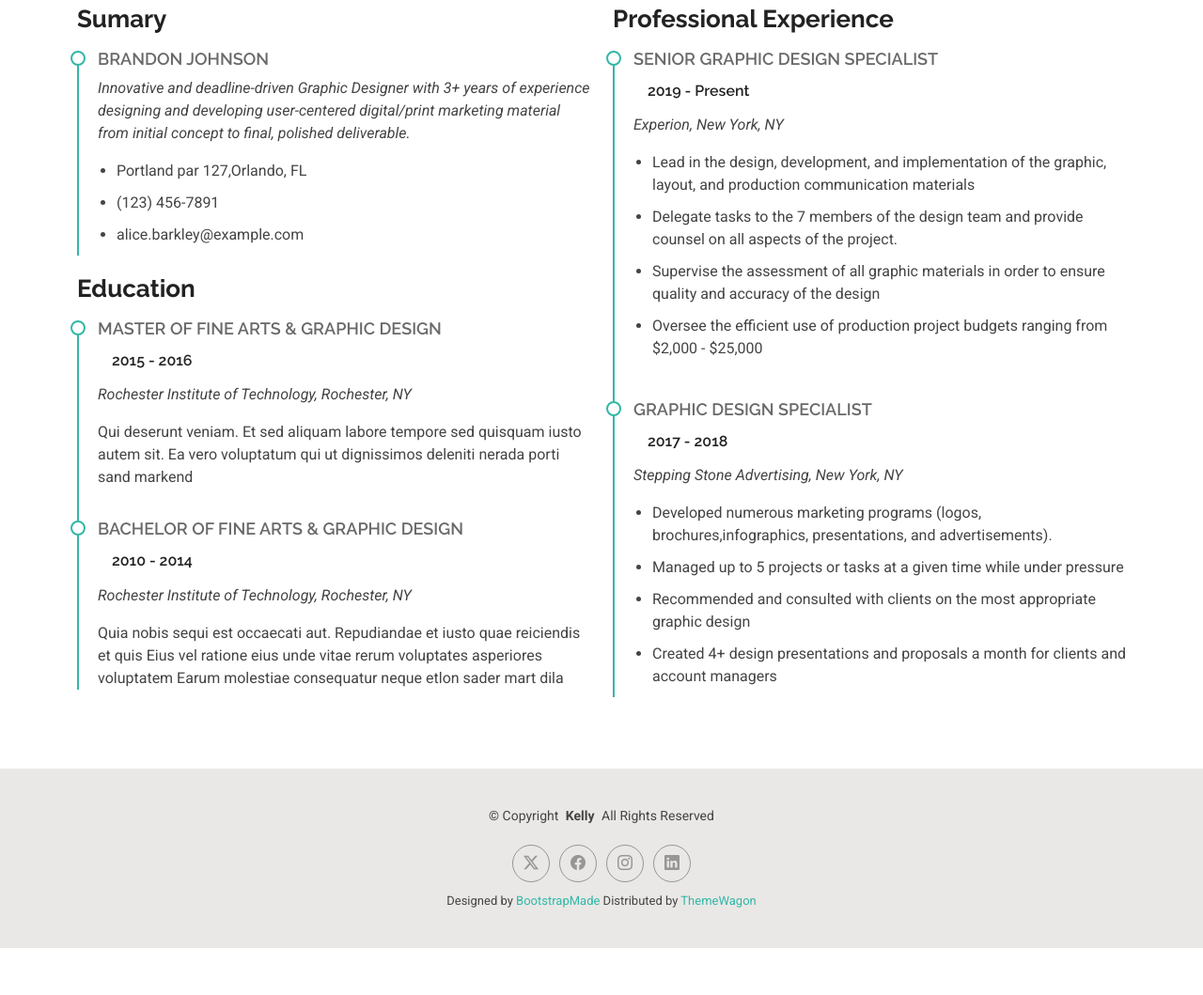
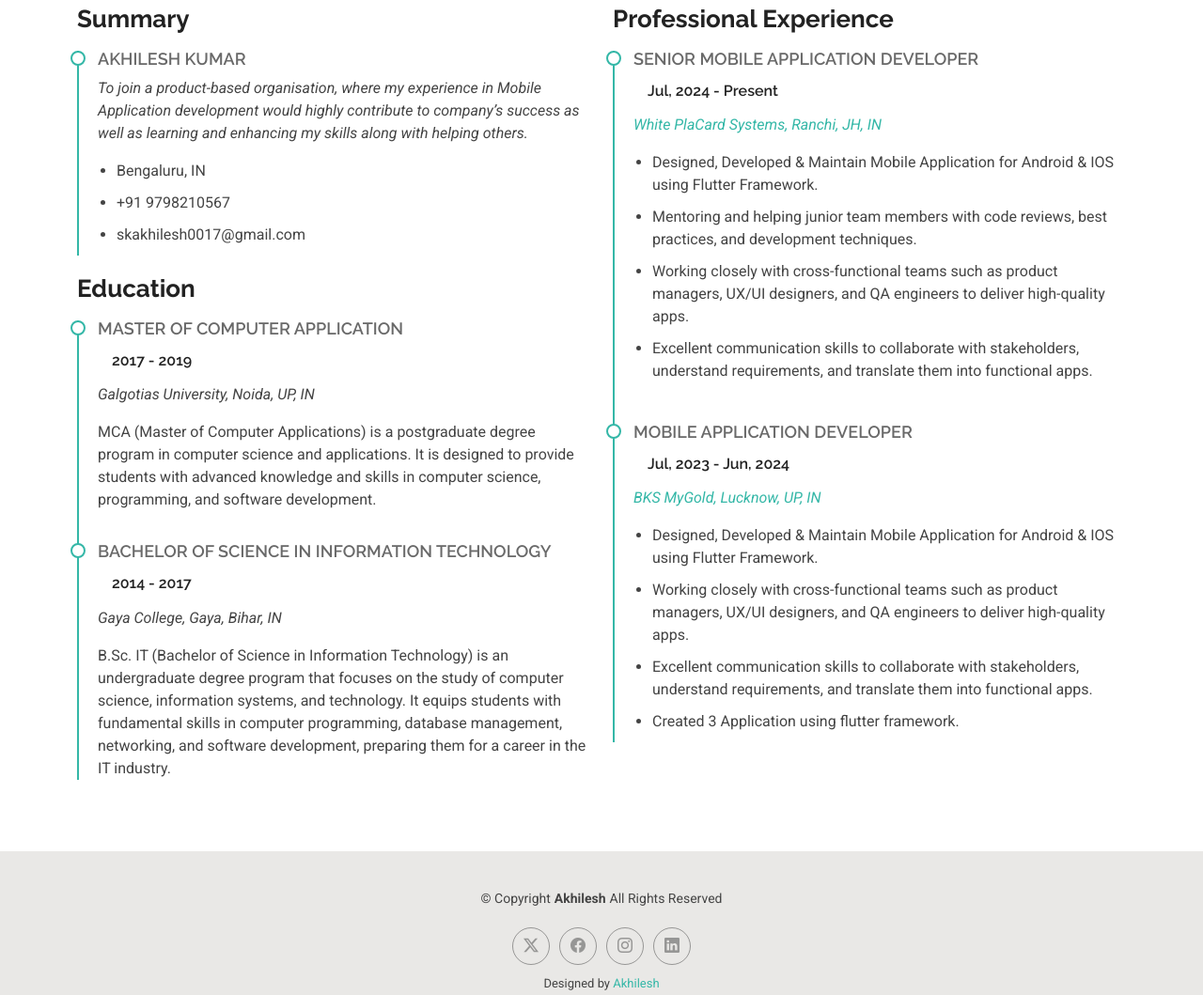
Before and after one commit to igloodev/igloodev.github.io, a plain HTML site: page me/resume.html in a window 1280 px wide. Shown: the part 320-1379 px from the top of the page at 94% size. Before the commit the page ends 1329 px from the top, so only its background shows below. Drawn offline with Linux system fonts and the light colour scheme.

Commit message:
resume added

```diff
--- a/me/about.html
+++ b/me/about.html
@@ -9,7 +9,7 @@
   <meta name="keywords" content="">
 
   <!-- Favicons -->
-  <link href="assets/img/favicon.png" rel="icon">
+<!--  <link href="assets/img/favicon.png" rel="icon">-->
   <link href="assets/img/apple-touch-icon.png" rel="apple-touch-icon">
 
   <!-- Fonts -->
@@ -51,7 +51,7 @@
         <ul>
           <li><a href="index.html">Home</a></li>
           <li><a href="about.html" class="active">About</a></li>
-<!--          <li><a href="resume.html">Resume</a></li>-->
+          <li><a href="resume.html">Resume</a></li>
 <!--          <li><a href="services.html">Services</a></li>-->
 <!--          <li><a href="portfolio.html">Portfolio</a></li>-->
 <!--          <li class="dropdown"><a href="#"><span>Dropdown</span> <i class="bi bi-chevron-down toggle-dropdown"></i></a>-->
@@ -101,7 +101,7 @@
 
         <div class="row gy-4 justify-content-center">
           <div class="col-lg-4">
-            <img src="assets/img/profile-img.jpg" class="img-fluid" alt="">
+            <img src="assets/img/profile-img.png" class="img-fluid" alt="">
           </div>
           <div class="col-lg-8 content">
             <h2>Mobile Application Developer (Native/Hybrid).</h2>
@@ -388,7 +388,7 @@
 
     <div class="container">
       <div class="copyright text-center ">
-        <p>© <span>Copyright</span> <strong class="px-1 sitename">Akhilesh</strong> <span>All
+        <p>© <span>Copyright</span><strong class="px-1 sitename">Akhilesh</strong><span>All
           Rights Reserved<br></span></p>
       </div>
       <div class="social-links d-flex justify-content-center">
@@ -398,10 +398,6 @@
         <a href=""><i class="bi bi-linkedin"></i></a>
       </div>
       <div class="credits">
-        <!-- All the links in the footer should remain intact. -->
-        <!-- You can delete the links only if you've purchased the pro version. -->
-        <!-- Licensing information: https://bootstrapmade.com/license/ -->
-        <!-- Purchase the pro version with working PHP/AJAX contact form: [buy-url] -->
         Designed by <a href="#">Akhilesh</a>
       </div>
     </div>
--- a/me/resume.html
+++ b/me/resume.html
@@ -4,18 +4,19 @@
 <head>
     <meta charset="utf-8">
     <meta content="width=device-width, initial-scale=1.0" name="viewport">
-  <title>Resume - Kelly Bootstrap Template</title>
+    <title>Resume</title>
     <meta name="description" content="">
     <meta name="keywords" content="">
 
     <!-- Favicons -->
-  <link href="assets/img/favicon.png" rel="icon">
+    <!--  <link href="assets/img/favicon.png" rel="icon">-->
     <link href="assets/img/apple-touch-icon.png" rel="apple-touch-icon">
 
     <!-- Fonts -->
     <link href="https://fonts.googleapis.com" rel="preconnect">
     <link href="https://fonts.gstatic.com" rel="preconnect" crossorigin>
-  <link href="https://fonts.googleapis.com/css2?family=Roboto:ital,wght@0,100;0,300;0,400;0,500;0,700;0,900;1,100;1,300;1,400;1,500;1,700;1,900&family=Poppins:ital,wght@0,100;0,200;0,300;0,400;0,500;0,600;0,700;0,800;0,900;1,100;1,200;1,300;1,400;1,500;1,600;1,700;1,800;1,900&family=Raleway:ital,wght@0,100;0,200;0,300;0,400;0,500;0,600;0,700;0,800;0,900;1,100;1,200;1,300;1,400;1,500;1,600;1,700;1,800;1,900&display=swap" rel="stylesheet">
+    <link href="https://fonts.googleapis.com/css2?family=Roboto:ital,wght@0,100;0,300;0,400;0,500;0,700;0,900;1,100;1,300;1,400;1,500;1,700;1,900&family=Poppins:ital,wght@0,100;0,200;0,300;0,400;0,500;0,600;0,700;0,800;0,900;1,100;1,200;1,300;1,400;1,500;1,600;1,700;1,800;1,900&family=Raleway:ital,wght@0,100;0,200;0,300;0,400;0,500;0,600;0,700;0,800;0,900;1,100;1,200;1,300;1,400;1,500;1,600;1,700;1,800;1,900&display=swap"
+          rel="stylesheet">
 
     <!-- Vendor CSS Files -->
     <link href="assets/vendor/bootstrap/css/bootstrap.min.css" rel="stylesheet">
@@ -27,13 +28,6 @@
     <!-- Main CSS File -->
     <link href="assets/css/style.css" rel="stylesheet">
 
-  <!-- =======================================================
-  * Template Name: Kelly
-  * Template URL: https://bootstrapmade.com/kelly-free-bootstrap-cv-resume-html-template/
-  * Updated: Aug 07 2024 with Bootstrap v5.3.3
-  * Author: BootstrapMade.com
-  * License: https://bootstrapmade.com/license/
-  ======================================================== -->
 </head>
 
 <body class="resume-page">
@@ -44,7 +38,7 @@
         <a href="index.html" class="logo d-flex align-items-center me-auto me-xl-0">
             <!-- Uncomment the line below if you also wish to use an image logo -->
             <!-- <img src="assets/img/logo.png" alt=""> -->
-        <h1 class="sitename">Kelly</h1>
+            <h1 class="sitename">Akhilesh</h1>
         </a>
 
         <nav id="navmenu" class="navmenu">
@@ -52,26 +46,26 @@
                 <li><a href="index.html">Home</a></li>
                 <li><a href="about.html">About</a></li>
                 <li><a href="resume.html" class="active">Resume</a></li>
-          <li><a href="services.html">Services</a></li>
-          <li><a href="portfolio.html">Portfolio</a></li>
-          <li class="dropdown"><a href="#"><span>Dropdown</span> <i class="bi bi-chevron-down toggle-dropdown"></i></a>
-            <ul>
-              <li><a href="#">Dropdown 1</a></li>
-              <li class="dropdown"><a href="#"><span>Deep Dropdown</span> <i class="bi bi-chevron-down toggle-dropdown"></i></a>
-                <ul>
-                  <li><a href="#">Deep Dropdown 1</a></li>
-                  <li><a href="#">Deep Dropdown 2</a></li>
-                  <li><a href="#">Deep Dropdown 3</a></li>
-                  <li><a href="#">Deep Dropdown 4</a></li>
-                  <li><a href="#">Deep Dropdown 5</a></li>
-                </ul>
-              </li>
-              <li><a href="#">Dropdown 2</a></li>
-              <li><a href="#">Dropdown 3</a></li>
-              <li><a href="#">Dropdown 4</a></li>
-            </ul>
-          </li>
-          <li><a href="contact.html">Contact</a></li>
+                <!--          <li><a href="services.html">Services</a></li>-->
+                <!--          <li><a href="portfolio.html">Portfolio</a></li>-->
+                <!--          <li class="dropdown"><a href="#"><span>Dropdown</span> <i class="bi bi-chevron-down toggle-dropdown"></i></a>-->
+                <!--            <ul>-->
+                <!--              <li><a href="#">Dropdown 1</a></li>-->
+                <!--              <li class="dropdown"><a href="#"><span>Deep Dropdown</span> <i class="bi bi-chevron-down toggle-dropdown"></i></a>-->
+                <!--                <ul>-->
+                <!--                  <li><a href="#">Deep Dropdown 1</a></li>-->
+                <!--                  <li><a href="#">Deep Dropdown 2</a></li>-->
+                <!--                  <li><a href="#">Deep Dropdown 3</a></li>-->
+                <!--                  <li><a href="#">Deep Dropdown 4</a></li>-->
+                <!--                  <li><a href="#">Deep Dropdown 5</a></li>-->
+                <!--                </ul>-->
+                <!--              </li>-->
+                <!--              <li><a href="#">Dropdown 2</a></li>-->
+                <!--              <li><a href="#">Dropdown 3</a></li>-->
+                <!--              <li><a href="#">Dropdown 4</a></li>-->
+                <!--            </ul>-->
+                <!--          </li>-->
+                <!--          <li><a href="contact.html">Contact</a></li>-->
             </ul>
             <i class="mobile-nav-toggle d-xl-none bi bi-list"></i>
         </nav>
@@ -102,31 +96,42 @@
             <div class="row">
 
                 <div class="col-lg-6" data-aos="fade-up" data-aos-delay="100">
-            <h3 class="resume-title">Sumary</h3>
+                    <h3 class="resume-title">Summary</h3>
 
                     <div class="resume-item pb-0">
-              <h4>Brandon Johnson</h4>
-              <p><em>Innovative and deadline-driven Graphic Designer with 3+ years of experience designing and developing user-centered digital/print marketing material from initial concept to final, polished deliverable.</em></p>
+                        <h4>Akhilesh kumar</h4>
+                        <p><em>To join a product-based organisation, where my experience in Mobile
+                            Application development would highly contribute to company’s success as
+                            well as learning and enhancing my skills along with helping others.</em>
+                        </p>
                         <ul>
-                <li>Portland par 127,Orlando, FL</li>
-                <li>(123) 456-7891</li>
-                <li>alice.barkley@example.com</li>
+                            <li>Bengaluru, IN</li>
+                            <li>+91 9798210567</li>
+                            <li>skakhilesh0017@gmail.com</li>
                         </ul>
                     </div><!-- Edn Resume Item -->
 
                     <h3 class="resume-title">Education</h3>
                     <div class="resume-item">
-              <h4>Master of Fine Arts &amp; Graphic Design</h4>
-              <h5>2015 - 2016</h5>
-              <p><em>Rochester Institute of Technology, Rochester, NY</em></p>
-              <p>Qui deserunt veniam. Et sed aliquam labore tempore sed quisquam iusto autem sit. Ea vero voluptatum qui ut dignissimos deleniti nerada porti sand markend</p>
+                        <h4>Master of Computer Application</h4>
+                        <h5>2017 - 2019</h5>
+                        <p><em>Galgotias University, Noida, UP, IN</em></p>
+                        <p>MCA (Master of Computer Applications) is a postgraduate degree program in
+                            computer science and applications. It is designed to provide students
+                            with advanced knowledge and skills in computer science, programming, and
+                            software development.</p>
                     </div><!-- Edn Resume Item -->
 
                     <div class="resume-item">
-              <h4>Bachelor of Fine Arts &amp; Graphic Design</h4>
-              <h5>2010 - 2014</h5>
-              <p><em>Rochester Institute of Technology, Rochester, NY</em></p>
-              <p>Quia nobis sequi est occaecati aut. Repudiandae et iusto quae reiciendis et quis Eius vel ratione eius unde vitae rerum voluptates asperiores voluptatem Earum molestiae consequatur neque etlon sader mart dila</p>
+                        <h4>Bachelor of Science in Information Technology</h4>
+                        <h5>2014 - 2017</h5>
+                        <p><em>Gaya College, Gaya, Bihar, IN</em></p>
+                        <p>B.Sc. IT (Bachelor of Science in Information Technology) is an
+                            undergraduate degree program that focuses on the study of computer
+                            science, information systems, and technology. It equips students with
+                            fundamental skills in computer programming, database management,
+                            networking, and software development, preparing them for a career in the
+                            IT industry.</p>
                     </div><!-- Edn Resume Item -->
 
                 </div>
@@ -134,26 +139,44 @@
                 <div class="col-lg-6" data-aos="fade-up" data-aos-delay="200">
                     <h3 class="resume-title">Professional Experience</h3>
                     <div class="resume-item">
-              <h4>Senior graphic design specialist</h4>
-              <h5>2019 - Present</h5>
-              <p><em>Experion, New York, NY </em></p>
+                        <h4>Senior Mobile Application Developer</h4>
+                        <h5>Jul, 2024 - Present</h5>
+                        <p><em><a href="https://www.whiteplacardsystems.com/">White PlaCard Systems,
+                            Ranchi, JH, IN</a></em></p>
                         <ul>
-                <li>Lead in the design, development, and implementation of the graphic, layout, and production communication materials</li>
-                <li>Delegate tasks to the 7 members of the design team and provide counsel on all aspects of the project. </li>
-                <li>Supervise the assessment of all graphic materials in order to ensure quality and accuracy of the design</li>
-                <li>Oversee the efficient use of production project budgets ranging from $2,000 - $25,000</li>
+                            <li>Designed, Developed & Maintain Mobile Application for Android & IOS
+                                using Flutter Framework.
+                            </li>
+                            <li>Mentoring and helping junior team members with code reviews, best
+                                practices, and development techniques.
+                            </li>
+                            <li>Working closely with cross-functional teams such as product
+                                managers, UX/UI designers, and QA engineers to deliver high-quality
+                                apps.
+                            </li>
+                            <li>Excellent communication skills to collaborate with stakeholders,
+                                understand requirements, and translate them into functional apps.
+                            </li>
                         </ul>
                     </div><!-- Edn Resume Item -->
 
                     <div class="resume-item">
-              <h4>Graphic design specialist</h4>
-              <h5>2017 - 2018</h5>
-              <p><em>Stepping Stone Advertising, New York, NY</em></p>
+                        <h4>Mobile Application Developer</h4>
+                        <h5>Jul, 2023 - Jun, 2024</h5>
+                        <p><em><a href="https://bksmygold.com/">BKS MyGold, Lucknow, UP, IN</a></em>
+                        </p>
                         <ul>
-                <li>Developed numerous marketing programs (logos, brochures,infographics, presentations, and advertisements).</li>
-                <li>Managed up to 5 projects or tasks at a given time while under pressure</li>
-                <li>Recommended and consulted with clients on the most appropriate graphic design</li>
-                <li>Created 4+ design presentations and proposals a month for clients and account managers</li>
+                            <li>Designed, Developed & Maintain Mobile Application for Android & IOS
+                                using Flutter Framework.
+                            </li>
+                            <li>Working closely with cross-functional teams such as product
+                                managers, UX/UI designers, and QA engineers to deliver high-quality
+                                apps.
+                            </li>
+                            <li>Excellent communication skills to collaborate with stakeholders,
+                                understand requirements, and translate them into functional apps.
+                            </li>
+                            <li>Created 3 Application using flutter framework.</li>
                         </ul>
                     </div><!-- Edn Resume Item -->
 
@@ -171,7 +194,9 @@
 
     <div class="container">
         <div class="copyright text-center ">
-        <p>© <span>Copyright</span> <strong class="px-1 sitename">Kelly</strong> <span>All Rights Reserved<br></span></p>
+            <p>© <span>Copyright</span><strong class="px-1 sitename">Akhilesh</strong><span>All
+                Rights Reserved<br></span>
+            </p>
         </div>
         <div class="social-links d-flex justify-content-center">
             <a href=""><i class="bi bi-twitter-x"></i></a>
@@ -180,18 +205,15 @@
             <a href=""><i class="bi bi-linkedin"></i></a>
         </div>
         <div class="credits">
-        <!-- All the links in the footer should remain intact. -->
-        <!-- You can delete the links only if you've purchased the pro version. -->
-        <!-- Licensing information: https://bootstrapmade.com/license/ -->
-        <!-- Purchase the pro version with working PHP/AJAX contact form: [buy-url] -->
-        Designed by <a href="https://bootstrapmade.com/">BootstrapMade</a> Distributed by <a href=“https://themewagon.com>ThemeWagon
+            Designed by <a href="#">Akhilesh</a>
         </div>
     </div>
 
 </footer>
 
 <!-- Scroll Top -->
-  <a href="#" id="scroll-top" class="scroll-top d-flex align-items-center justify-content-center"><i class="bi bi-arrow-up-short"></i></a>
+<a href="#" id="scroll-top" class="scroll-top d-flex align-items-center justify-content-center"><i
+        class="bi bi-arrow-up-short"></i></a>
 
 <!-- Preloader -->
 <div id="preloader"></div>
```
Also changed, not shown: me/index.html (+8 -17 lines), me/assets/img/profile-img.png (added). Lines whose indentation alone changed are shown as unchanged.
